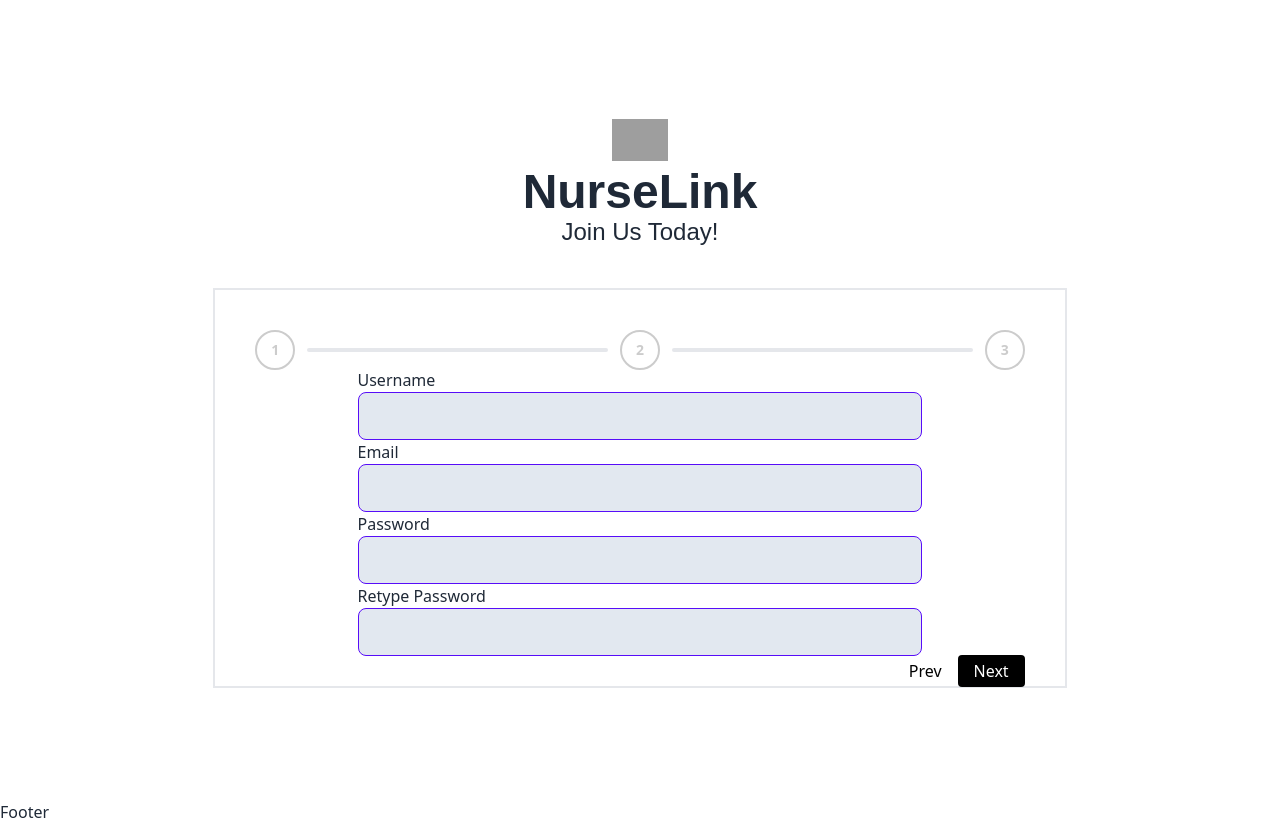
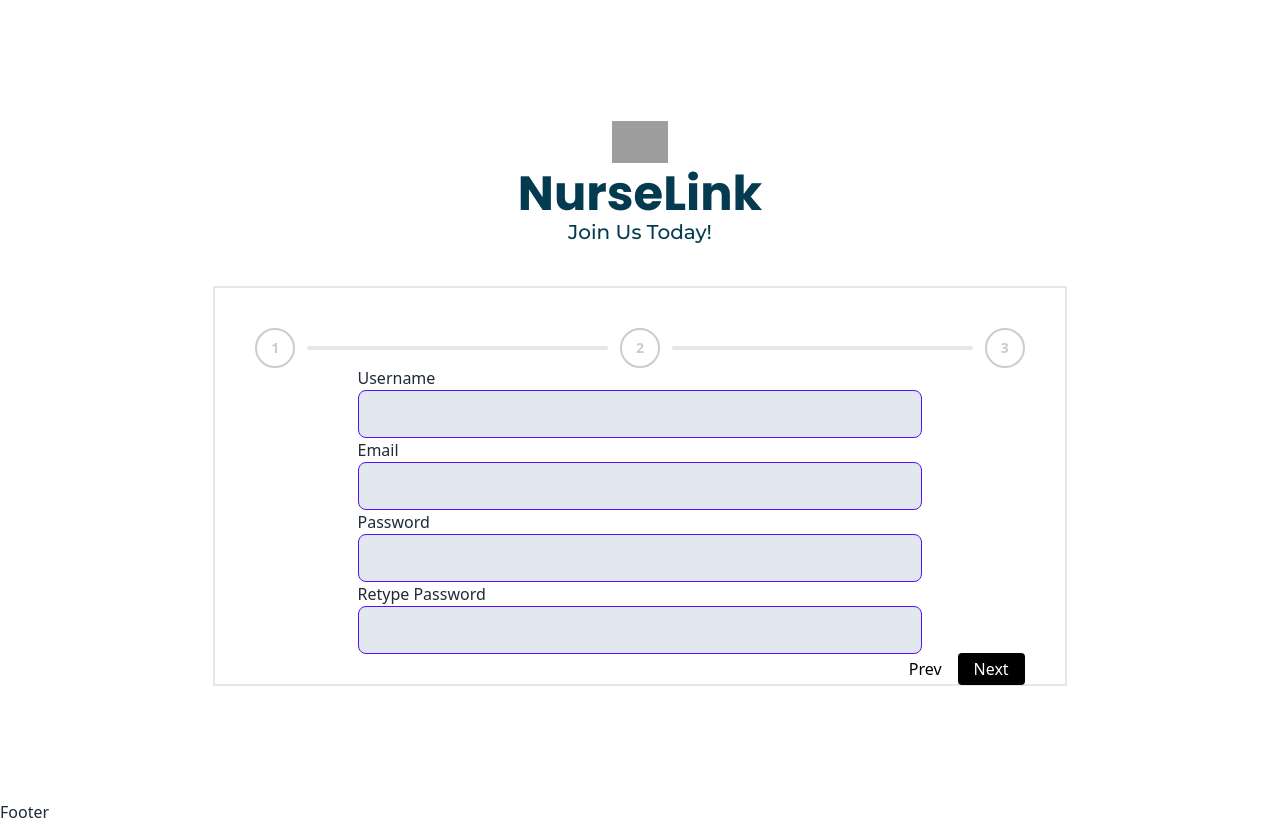
Before and after one commit to Ethea2/Nurse-Link, a React (Vite) app in the folder frontend/: page /register-nurse in a window 1280 px wide. Built offline with nearby package versions, Linux system fonts and the light colour scheme; grey boxes are pictures that could not be loaded.

Commit message:
fix font in reg nurse

```diff
--- a/frontend/src/pages/registerNurse/RegisterNurse.tsx
+++ b/frontend/src/pages/registerNurse/RegisterNurse.tsx
@@ -5,6 +5,13 @@ import useRegister from "../../hooks/useRegister.tsx"
 import Steps from "../../components/registerComponents/Steps.tsx"
 
 const RegisterNurse = () => {
+    const style = document.createElement('style');
+    style.innerHTML = `
+      @import url('https://fonts.googleapis.com/css2?family=Poppins:wght@700&display=swap');
+      @import url('https://fonts.googleapis.com/css2?family=Montserrat:wght@500&display=swap');
+    `;
+    document.head.appendChild(style);
+
     const [username, setUsername] = useState<string>("")
     const [email, setEmail] = useState<string>("")
     const [password, setPassword] = useState<string>("")
@@ -157,11 +164,11 @@ const RegisterNurse = () => {
                                     className="object-scale-down h-14 w-14"
                                 />
                             </div>
-                            <div className="title text-5xl font-bold" style={{ fontFamily: 'Poppins, sans-serif', fontWeight: 700}}>
+                            <div className="title text-5xl font-bold" style={{ fontFamily: 'Poppins, sans-serif', fontWeight: 700, color: '#053B50' }}>
                                 NurseLink
                             </div>
 
-                        <div className="welcomeTitle text-2xl font-semibold " style={{fontFamily: 'Montserrat, sans-serif', fontWeight: 500 }}>
+                        <div className="welcomeTitle text-xl font-semibold " style={{fontFamily: 'Montserrat, sans-serif', fontWeight: 500, color: '#053B50'}}>
                             Join Us Today!
                         </div>
                     </div>
```
